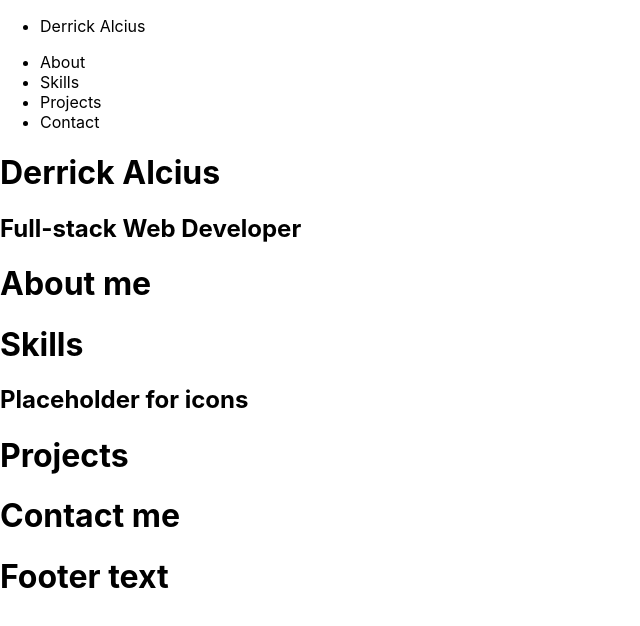
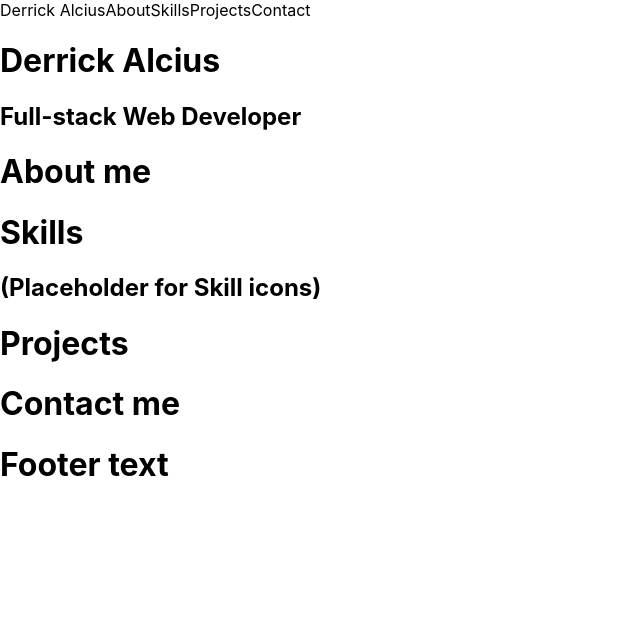
Before and after one commit to Thvt1guy/react-porfolio, a React (Create React App) app in the folder portfolio/: page / in a window 1280 px wide. Shown: the top 626 px of the page, without its empty margins (0-640 px from the left). Built offline with nearby package versions, Linux system fonts and the light colour scheme.

Commit message:
edited files

```diff
--- a/portfolio/src/App.css
+++ b/portfolio/src/App.css
@@ -36,3 +36,10 @@
     transform: rotate(360deg);
   }
 }
+
+.nav{
+display: flex;
+padding-right: 1%;
+position: sticky;
+top: 0%;
+}
--- a/portfolio/src/components/Navbar.js
+++ b/portfolio/src/components/Navbar.js
@@ -1,18 +1,15 @@
 function Navbar(){
     return (
         <>
-        <ul>
-            <li>Derrick Alcius</li>
-        </ul>
-
-         <ul className="">
-         <li>About</li>
-         <li>Skills</li>
-         <li>Projects</li>
-         <li>Contact</li>
-         </ul>
+         <div className="nav">
+         <a>Derrick Alcius</a>
+         <a>About</a>
+         <a>Skills</a>
+         <a>Projects</a>
+         <a>Contact</a>
+         </div>
          </>
-         )
+        )
 }
 
 export default Navbar;
--- a/portfolio/src/components/Skills.js
+++ b/portfolio/src/components/Skills.js
@@ -2,7 +2,7 @@ function Skills(){
     return (
     <>
     <h1>Skills</h1>
-    <h2>Placeholder for icons</h2>
+    <h2>(Placeholder for Skill icons)</h2>
     </>
     );
 }
```
